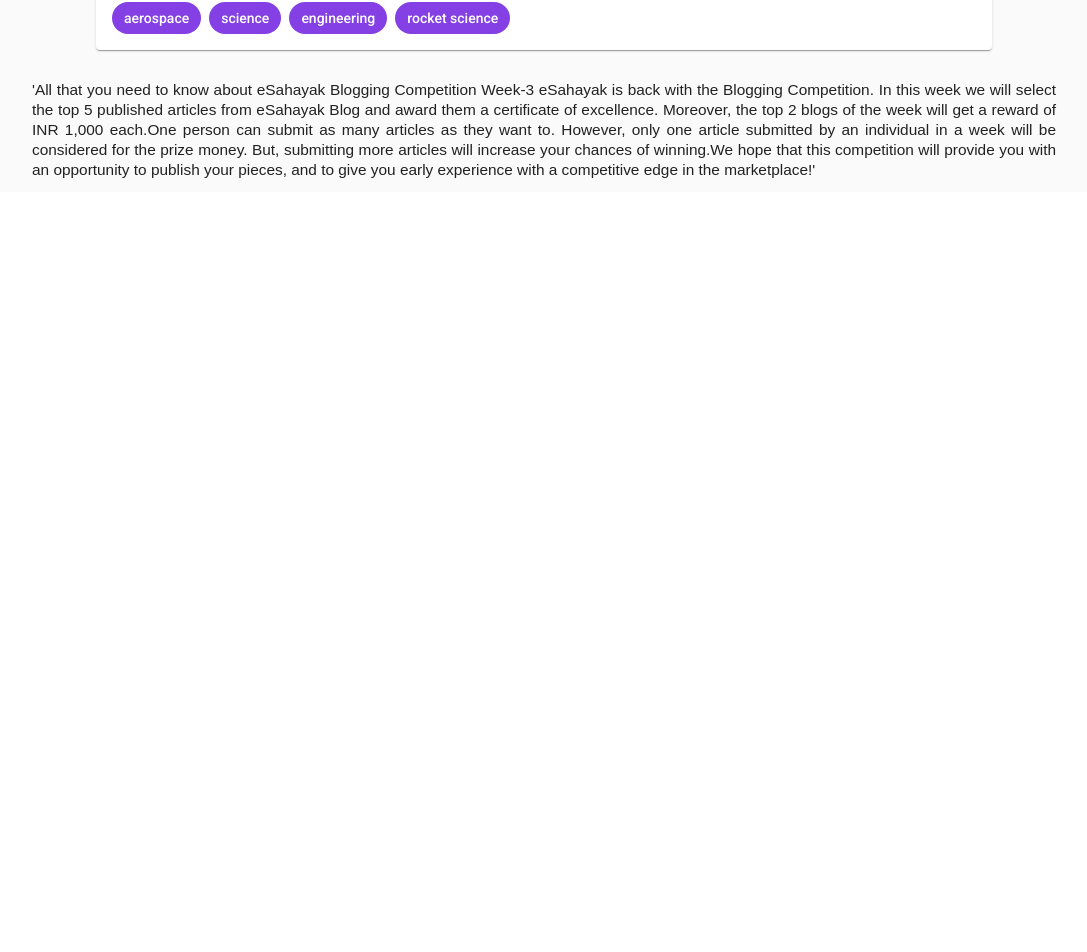
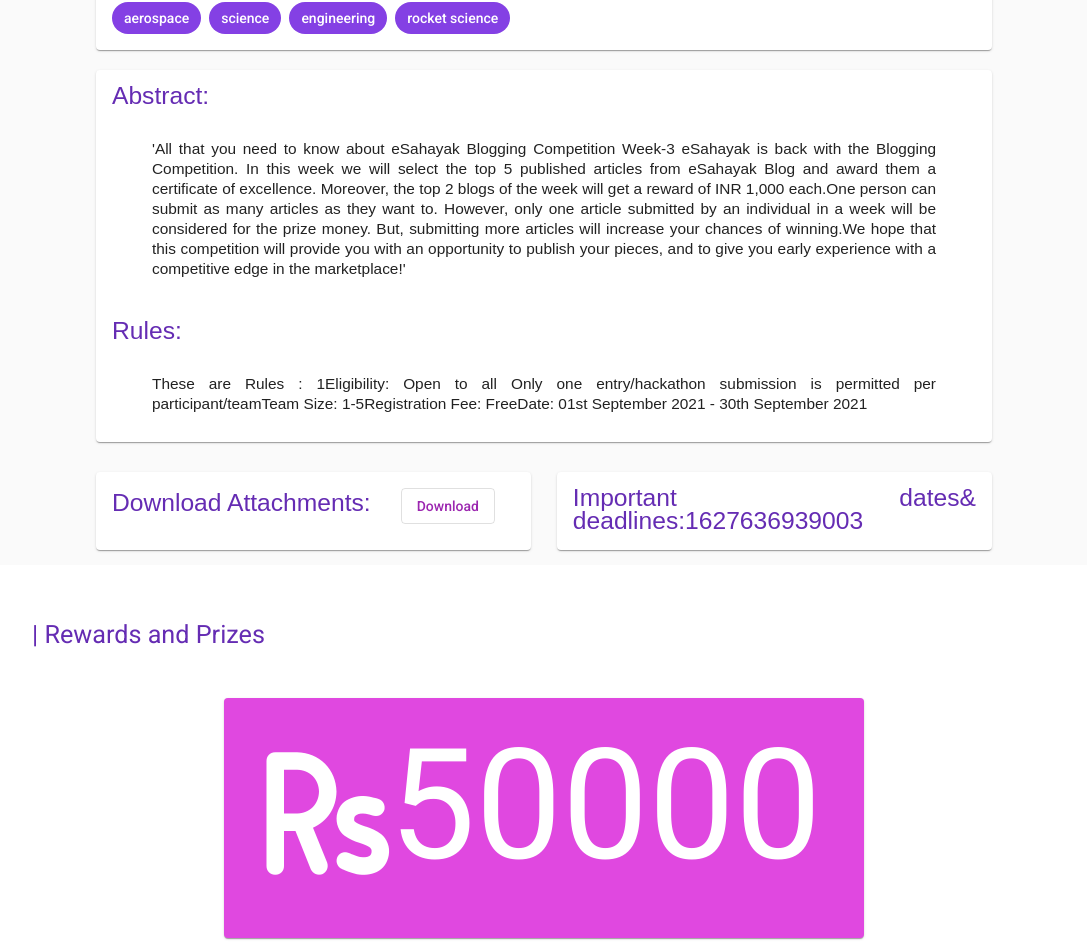
Before and after one commit to icode09/Innovest, an Angular app in the folder webapp/: page /challenge-desc in a window 1280 px wide. Shown: the part 756-1708 px from the top of the page, without its empty margins (96-1183 px from the left). Before the commit the page ends 948 px from the top, so only its background shows below. Built offline with nearby package versions, Linux system fonts and the light colour scheme.

Commit message:
Added more UI changes to challenge desc, Completed Basic CRUD solution microservice

```diff
--- a/webapp/src/app/challenge-desc/challenge-desc.component.css
+++ b/webapp/src/app/challenge-desc/challenge-desc.component.css
@@ -35,15 +35,34 @@
 }
 .challengeAbstract{
     margin-top: 30px;
-    margin-left:10vw;
-    margin-right: 10vw;
     text-align:justify;
     font-family:sans-serif, Geneva, Tahoma, sans-serif;
     font-weight: lighter;
     font-size:  1.1em;
 
 }
+.challengeRules{
+    margin-top: 30px;
+    margin-bottom: 15px;
+    text-align:justify;
+    font-family:sans-serif, Geneva, Tahoma, sans-serif;
+    font-weight: lighter;
+    font-size:  1.1em;
+}
 .challengeTitle{
     color: #652cb3;
     width: 50vw;
 }
+.downloads{
+    margin-top: 30px;
+    margin-bottom: 15px;
+    text-align:justify;
+    font-family:sans-serif, Geneva, Tahoma, sans-serif;
+    font-weight: lighter;
+    font-size:  1.1em;
+    width: 34vw;
+    align-items:center;
+    justify-content: center;
+    justify-items: center;
+
+}
--- a/webapp/src/app/challenge-desc/challenge-desc.component.html
+++ b/webapp/src/app/challenge-desc/challenge-desc.component.html
@@ -1,15 +1,14 @@
 <div>
   <mat-drawer-container class="example-container" autosize>
-    <mat-drawer #drawer  class="example-sidenav" mode="side">
+    <mat-drawer #drawer class="example-sidenav" mode="side">
       <p>Auto-resizing sidenav</p>
     </mat-drawer>
-
 
     <div class="banner">
       <img
         width="100%"
         height="100%"
-          src="{{challenge.challengeImage}}"
+        src="{{ challenge.challengeImage }}"
         alt="banner"
       />
     </div>
@@ -38,7 +37,14 @@
             </h3>
           </div>
           <div style="justify-self: flex-end">
-              <button mat-raised-button (click)="register(challenge)"  routerActive="active"  color="primary">Register</button>
+            <button
+              mat-raised-button
+              (click)="register(challenge)"
+              routerActive="active"
+              color="primary"
+            >
+              Register
+            </button>
           </div>
         </div>
       </div>
@@ -68,9 +74,72 @@
       </mat-chip-list>
     </mat-card>
 
+    <mat-card class="registerCard">
       <div class="challengeAbstract">
-        <p>{{ challenge.abstraction }}</p>
+        <mat-label class="challengeTitle" style="font-size: 1.6em"
+          >Abstract:</mat-label
+        >
+        <p style="margin-left: 40px; margin-right: 40px; margin-top: 30px">
+          {{ challenge.abstraction }}
+        </p>
+      </div>
+      <div class="challengeRules">
+        <mat-label class="challengeTitle" style="font-size: 1.6em"
+          >Rules:</mat-label
+        >
+        <p style="margin-left: 40px; margin-right: 40px; margin-top: 30px">
+          {{ challenge.rules }}
+        </p>
+      </div>
+    </mat-card>
+    <div
+      style="
+        display: flex;
+        margin-left: 15vw;
+        margin-right: 15vw;
+        justify-content: space-between;
+      "
+    >
+      <mat-card class="downloads">
+        <mat-label class="challengeTitle" style="font-size: 1.6em"
+          >Download Attachments:</mat-label
+        >
+        <button style="margin-left: 30px" mat-stroked-button color="primary">
+          Download
+        </button>
+      </mat-card>
+      <mat-card class="downloads">
+        <mat-label class="challengeTitle" style="font-size: 1.6em"
+          >Important dates& deadlines:{{ challenge.endDate }}</mat-label
+        >
+      </mat-card>
     </div>
   </mat-drawer-container>
+  <mat-drawer-container
+    style="background-color: white; width: 100vw; height: 80vh"
+  >
+  <div style="margin-left: 10vw;margin-top: 60px;">
+    <mat-label class="challengeTitle" style="font-size: 1.8em"
+    >| Rewards and Prizes</mat-label
+  >
+  <mat-card style="width:50vw;margin-left: 15vw;margin-top: 50px;height: 30vh; color: primary; background-color: rgb(224, 72, 224);" >
+    <div style="color: white; display: flex;text-align: center;justify-content: center;justify-items: center;align-items: center;padding: 30px;" >
+      <i class="fas fa-rupee-sign fa-10x"></i>
+      <h1 style="font-size: 11em;">{{ challenge.rewardPrize }}</h1>
+    </div>
+  </mat-card>
+  </div>
+
+  </mat-drawer-container>
+  <mat-drawer-container
+  style="width: 100vw; height: 50vh"
+>
+<div style="margin-left: 10vw;margin-top: 60px;">
+  <mat-label class="challengeTitle" style="font-size: 1.8em"
+  >| Voice your opinion by leaving a feedback</mat-label
+>
 
 </div>
+
+</mat-drawer-container>
+</div>
--- a/webapp/src/app/challenge-desc/challenge-desc.component.ts
+++ b/webapp/src/app/challenge-desc/challenge-desc.component.ts
@@ -46,7 +46,7 @@
     challengerId: 1,
     challengeName: 'eSahayak Blogging Competition Week-3',
     description: 'string',
-    rules: 'string',
+    rules: 'These are Rules : 1Eligibility: Open to all Only one entry/hackathon submission is permitted per participant/teamTeam Size: 1-5Registration Fee: FreeDate: 01st September 2021 - 30th September 2021',
     abstraction:
       "'All that you need to know about eSahayak Blogging Competition Week-3 eSahayak is back with the Blogging Competition. In this week we will select the top 5 published articles from eSahayak Blog and award them a certificate of excellence. Moreover, the top 2 blogs of the week will get a reward of INR 1,000 each.One person can submit as many articles as they want to. However, only one article submitted by an individual in a week will be considered for the prize money. But, submitting more articles will increase your chances of winning.We hope that this competition will provide you with an opportunity to publish your pieces, and to give you early experience with a competitive edge in the marketplace!'",
     startDate: Date.now(),
```
Lines whose indentation alone changed are shown as unchanged.
